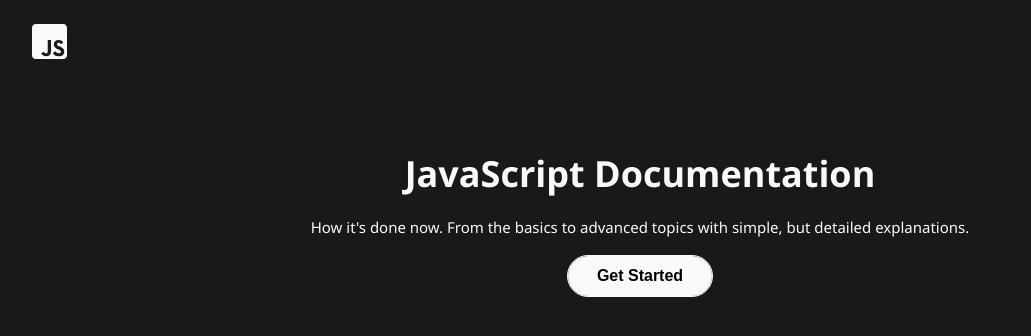
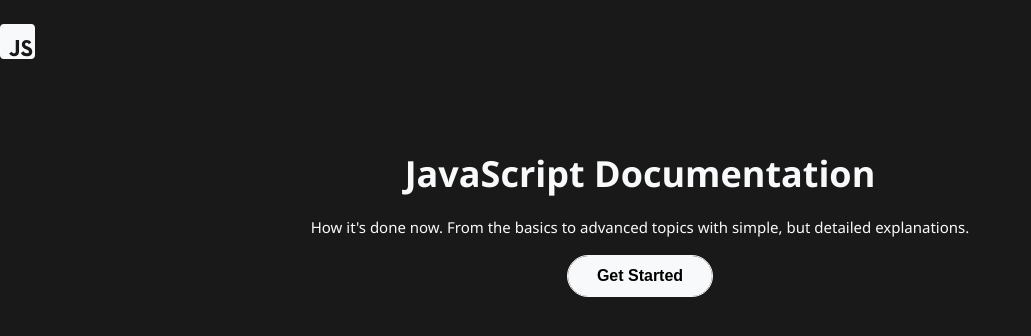
Before and after one commit to jjalbuenacabuyao/documentation-page, a website: page src/pages/index.html in a window 1280 px wide. Shown: the whole page, without its empty margins (0-1031 px from the left). Drawn offline with Linux system fonts and the light colour scheme.

Commit message:
Removed the inline padding on body

```diff
--- a/src/scss/utilities/_boilerplate.scss
+++ b/src/scss/utilities/_boilerplate.scss
@@ -38,7 +38,6 @@ body {
   background-color: $black;
   color: $white;
   overflow: hidden;
-  padding-inline: $p-4;
   line-height: 1.5;
 }
 
```
Also changed, not shown: src/css/style.css, 1 other file.
